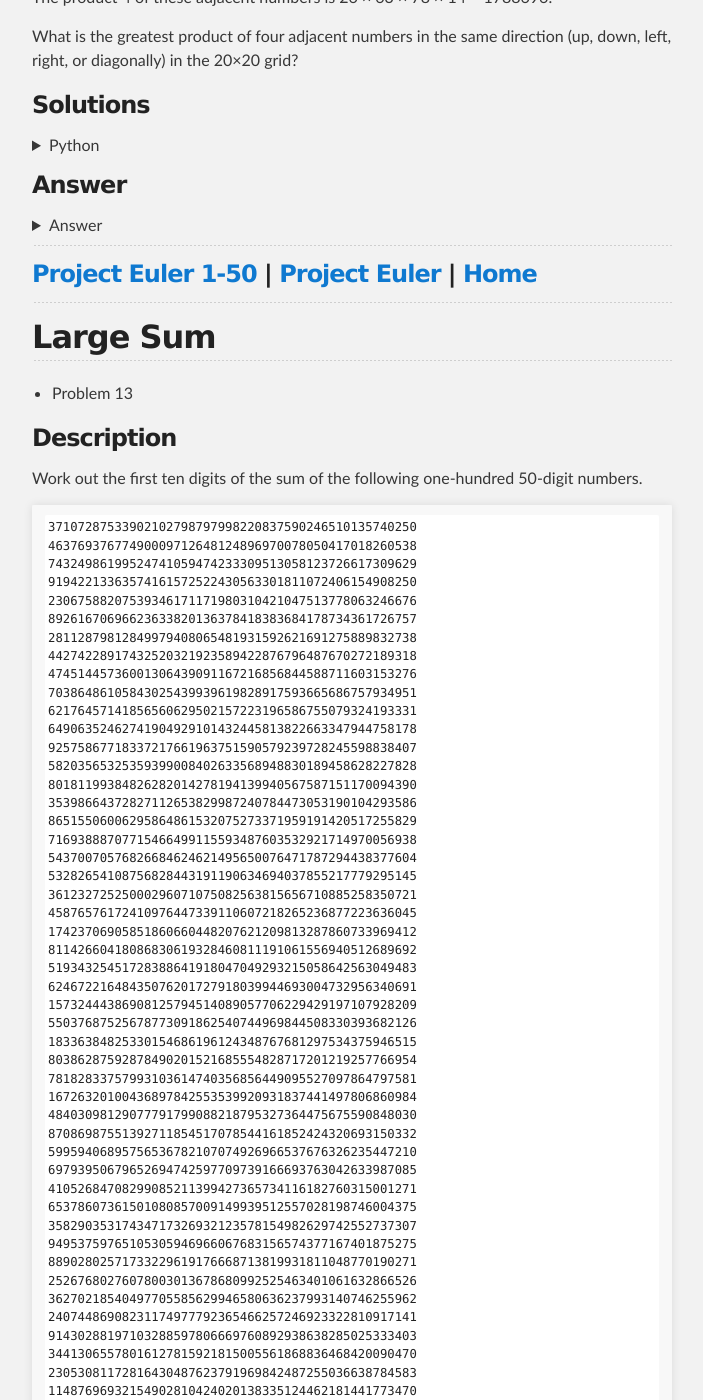
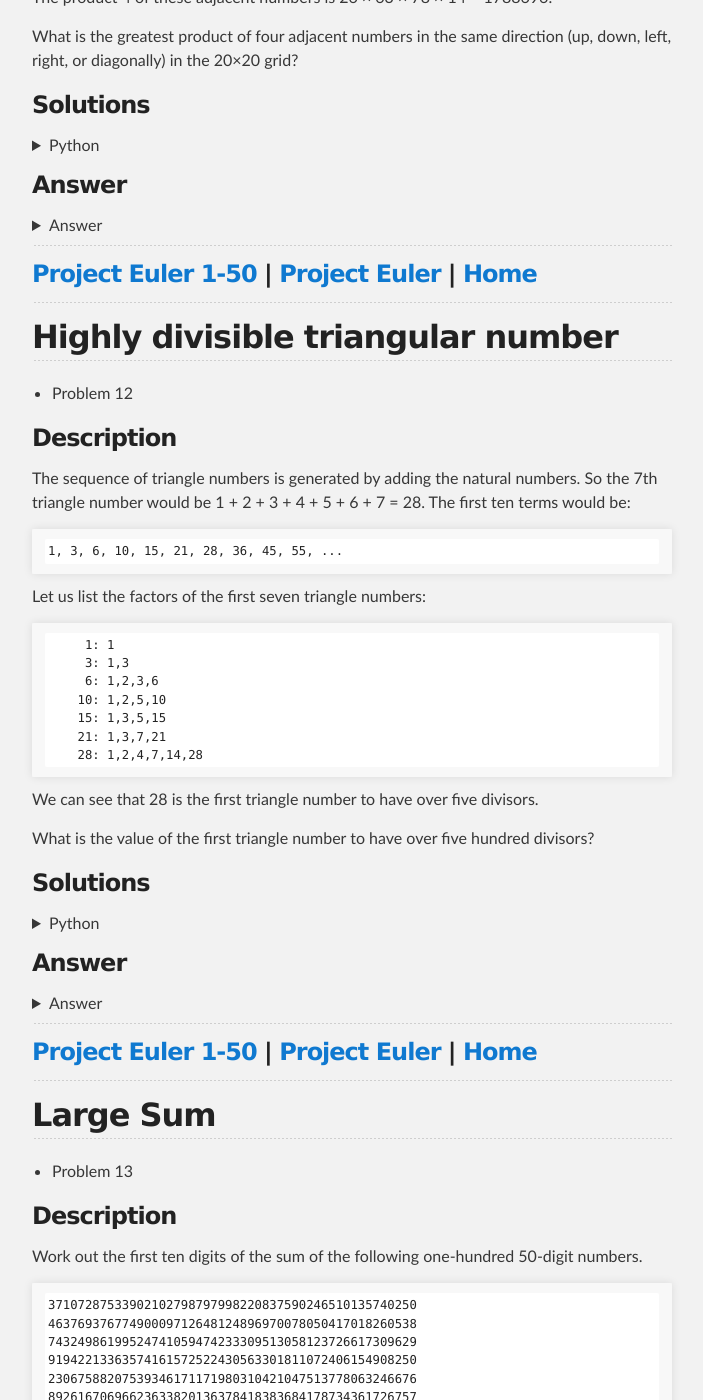
Before and after one commit to djm89uk/djm89uk.github.io, a Jekyll site: the page built from euler_1.md, in a window 1280 px wide and 1400 px high, scrolled down 8218 px. Shown: the whole window, without its empty margins (288-991 px from the left). Built offline with Jekyll 4.4.1, drawn with Linux system fonts in a browser that asks for light colours; our own code applies the rules of GitHub Pages for plain Markdown files; some of the changed text lies outside the part shown.

Commit message:
Update euler_1.md

```diff
--- a/euler_1.md
+++ b/euler_1.md
@@ -1,4 +1,4 @@
-# [Project Euler](./euler.md) Challenges 1-50 (13/50)
+# [Project Euler](./euler.md) Challenges 1-50 (14/50)
 
 [Project Euler](https://projecteuler.net/) was started by Colin Hughes (a.k.a. euler) in October 2001 as a sub-section on mathschallenge.net. Who could have known how popular these types of problems would turn out to be? Since then the membership has continued to grow and Project Euler moved to its own domain in 2006.
 
@@ -17,7 +17,7 @@ These are the first 50 challenges from the site.
 9. [Special Pythagorean triplet](#special-pythagorean-triplet) 🗸
 10. [Summation of primes](#summation-of-primes) 🗸
 11. [Largest product in a grid](#largest-product-in-a-grid) 🗸
-12. [Highly divisible triangular number](#highly-divisible-triangular-number)
+12. [Highly divisible triangular number](#highly-divisible-triangular-number) 🗸
 13. [Large sum](#large-sum) 🗸
 14. [Longest Collatz sequence](#longest-collatz-sequence) 🗸
 15. [Lattice paths](#lattice-paths)
@@ -968,6 +968,117 @@ print("Solution time = {} s".format(t1-t0))
 
 ---
 
+## Highly divisible triangular number
+
+- Problem 12
+
+### Description
+
+The sequence of triangle numbers is generated by adding the natural numbers. So the 7th triangle number would be 1 + 2 + 3 + 4 + 5 + 6 + 7 = 28. The first ten terms would be:
+
+~~~
+1, 3, 6, 10, 15, 21, 28, 36, 45, 55, ...
+~~~
+
+Let us list the factors of the first seven triangle numbers:
+
+~~~
+     1: 1
+     3: 1,3
+     6: 1,2,3,6
+    10: 1,2,5,10
+    15: 1,3,5,15
+    21: 1,3,7,21
+    28: 1,2,4,7,14,28
+~~~
+
+We can see that 28 is the first triangle number to have over five divisors.
+
+What is the value of the first triangle number to have over five hundred divisors?
+
+### Solutions
+
+<details>
+
+<summary markdown="span">Python</summary>
+
+Triangle numbers can be found using the formula:
+
+~~~
+T = (n**2 + n)/2
+~~~
+
+This can be factored into the product of two coprime integers:
+
+~~~
+When n is even:
+	N1 = n+1
+	N2 = n/2
+
+When n is odd:
+	N1 = (n+1)/2
+	N2 = n
+
+T = N1*N2
+~~~
+
+The number of factors can be found by testing all integers from 1 to n/2 for each coprime and multiplying the result.  In Python a simple program can be written:
+
+~~~py
+import time
+
+def divisor_count(n):
+    count = 1
+    for i in range(1,int(n/2)+1):
+        if n%i == 0:
+            count += 1
+    return count
+
+def tri_num(n):
+    if n%2==0:
+        N1 = int(n+1)
+        N2 = int(n/2)
+    else:
+        N1 = int(n+1)/2
+        N2 = int(n)
+    factors = divisor_count(N1)*divisor_count(N2)
+    return factors, int(N1*N2)
+
+t0 = time.time()
+n = 1
+while True:
+    F,T = tri_num(n)
+    if F > 500:
+        t1 = time.time()
+        print("n = {}, T = {}, divisors = {}".format(n,T,F))
+        print("Execution time = {} s".format(t1-t0))
+        break
+    else:
+        n += 1
+~~~
+
+This executes in less than 2 seconds and returns the answer.
+
+</details>
+
+### Answer
+
+<details>
+
+<summary markdown="span">Answer</summary>
+
+~~~
+76576500
+~~~
+
+</details>
+
+---
+
+### [Project Euler 1-50](#contents) | [Project Euler](./euler.md) | [Home](./index.md)
+
+---
+
 ## Large Sum
 
 - Problem 13
```
